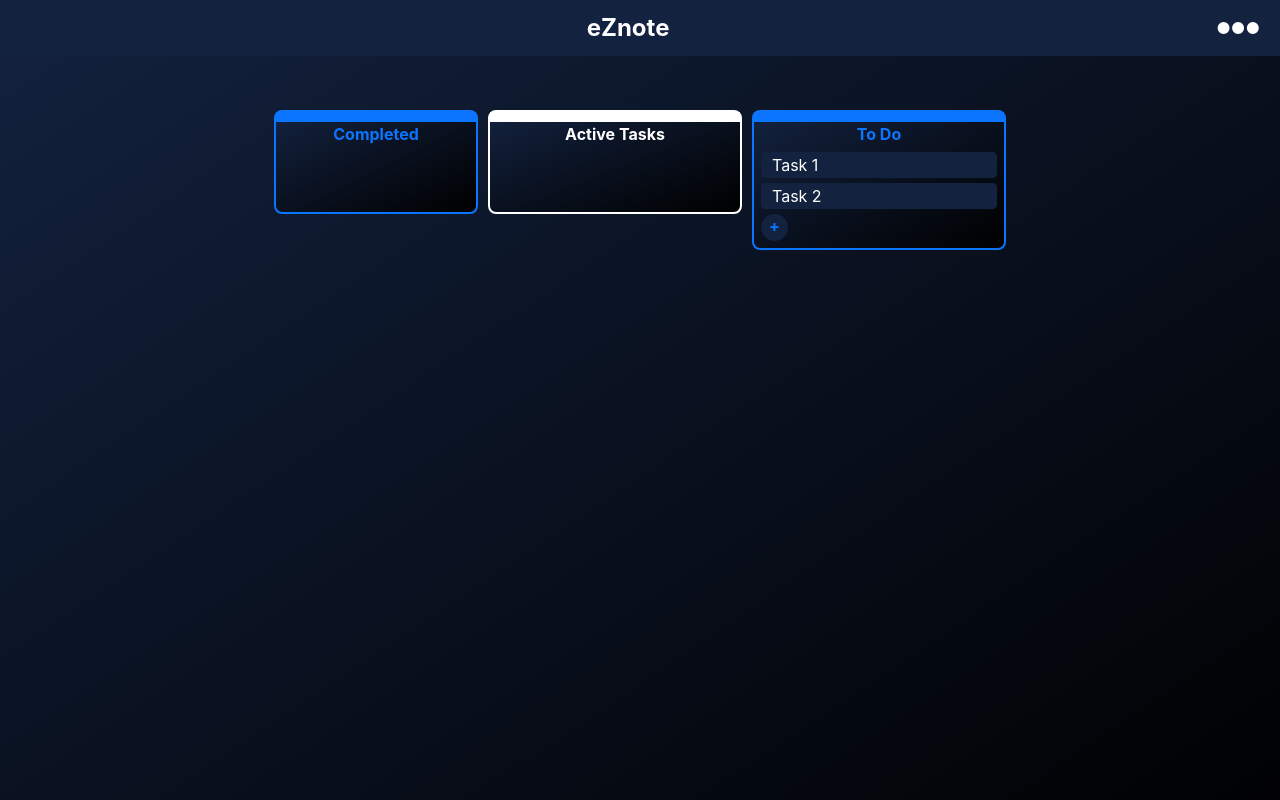
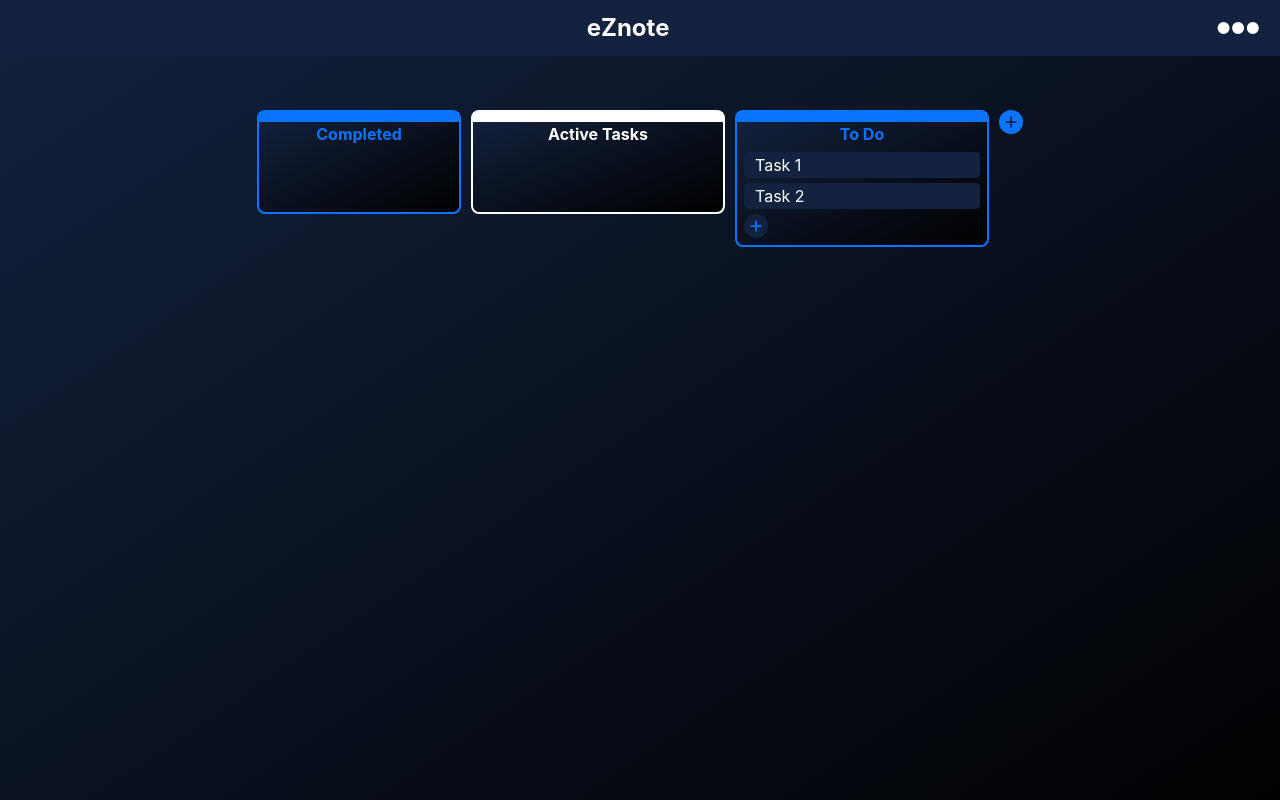
Before and after one commit to CameronCarton/note-app-repo, a React (Vite) app: page / in a window 1280 px wide. Built offline with nearby package versions, Linux system fonts and the light colour scheme.

Commit message:
added add new list button
can now add new lists

```diff
--- a/src/App.css
+++ b/src/App.css
@@ -71,8 +71,8 @@
   background-color: #9c000000;
   display: flex;
   gap: 10px;
-  max-height: 700px;
-  max-width: 1000px;
+  max-height: 80vh;
+  max-width: 60vw;
 
   overflow-x: auto;
   margin: 0 auto;
@@ -136,8 +136,8 @@
 
 .add-task {
   background-color: #ffffff;
-  width: 27px;
-  height: 27px;
+  width: 24px;
+  height: 24px;
   border-radius: 32px;
 
   color: #a5a5a5;
--- a/src/components/Section.tsx
+++ b/src/components/Section.tsx
@@ -3,6 +3,7 @@ import { FontAwesomeIcon } from '@fortawesome/react-fontawesome';
 import { faXmark } from '@fortawesome/free-solid-svg-icons'
 import { faPen } from '@fortawesome/free-solid-svg-icons'
 import { faCheck } from '@fortawesome/free-solid-svg-icons'
+import { faPlus } from '@fortawesome/free-solid-svg-icons'
 import React, { useRef } from "react";
 
 interface SectionProps {
@@ -19,15 +20,17 @@ function Section({themeColors}: SectionProps) {
         [],
         ["Task 1", "Task 2"],
     ]);
+    const [toDoList, setToDoList] = useState(["To Do"]);
     const editRef = useRef(null);
-
-
+    const [gridDisplay, setGridDisplay] = useState("flex");
 
     // add a new task to a list
     const addTask = (list:number) => {
         const newTasks = [...tasks];
         newTasks[list].push("");
         setTasks(newTasks);
+        console.log("New Task added");
+
         setEditTaskText([1,list,tasks[list].length-1]);
     }
 
@@ -39,6 +42,7 @@ function Section({themeColors}: SectionProps) {
             newTasks[list].push(selectedTaskText);
             setTasks(newTasks);
             setSelectedTaskText("");
+            console.log("Task added from list");
         }
     }
 
@@ -47,6 +51,7 @@ function Section({themeColors}: SectionProps) {
         const newTasks = [...tasks];
         newTasks[list].splice(index, 1);
         setTasks(newTasks);
+        console.log("Task deleted");
     }
 
     // edit the text of a task
@@ -61,6 +66,7 @@ function Section({themeColors}: SectionProps) {
         const newTasks = [...tasks];
         newTasks[list][index] = newEdit;
         setTasks(newTasks);
+        console.log("Task edit confirmed");
     }
 
     // select a task to move
@@ -72,6 +78,27 @@ function Section({themeColors}: SectionProps) {
         }
     }
 
+    // add a new toDo list
+    const addToDoList = () => {
+        // new toDoList name entry
+        const newToDoList = [...toDoList];
+        newToDoList.push("To Do");
+        setToDoList(newToDoList);
+
+        // adding a new string[] to the tasks[][]
+        const newTasks = [...tasks];
+        newTasks.push([]);
+        setTasks(newTasks);
+
+        console.log("New ToDo list added");
+
+        //change grid display when many lists added
+        if(newToDoList.length >3){
+            setGridDisplay("inline-grid");
+        }else{
+            setGridDisplay("flex");
+        }
+    }
 
 
     return (
@@ -91,7 +118,7 @@ function Section({themeColors}: SectionProps) {
                                 <div className="list-title" style={{color:toDoColor}}>Completed</div>
                                 <div className="task-list-holder">
 
-                                    {tasks[0].map((task, index) => (
+                                {tasks[0].map((task, index) => (
                                         <div
                                         key={index}
                                         className="task"
@@ -100,9 +127,8 @@ function Section({themeColors}: SectionProps) {
                                             backgroundColor: themeColors[0],
                                             color: themeColors[2],
                                         }}
-                                        onClick={() => selectTask(0,index,task)}
                                         >
-                                        {task}
+                                            <div className="task-text" onClick={() => selectTask(0,index,task)}>{task}</div>
                                         </div>
                                     ))}
 
@@ -119,7 +145,7 @@ function Section({themeColors}: SectionProps) {
                                 <div className="list-title" style={{color:themeColors[2]}}>Active Tasks</div>
                                 <div className="task-list-holder">
 
-                                    {tasks[1].map((task, index) => (
+                                {tasks[1].map((task, index) => (
                                         <div
                                         key={index}
                                         className="task"
@@ -128,9 +154,8 @@ function Section({themeColors}: SectionProps) {
                                             backgroundColor: themeColors[0],
                                             color: themeColors[2],
                                         }}
-                                        onClick={() => selectTask(1,index,task)}
                                         >
-                                        {task}
+                                            <div className="task-text" onClick={() => selectTask(1,index,task)}>{task}</div>
                                         </div>
                                     ))}
 
@@ -140,18 +165,24 @@ function Section({themeColors}: SectionProps) {
 
                     </div>
 
-                    <div className="list-container">
 
-                        <div className="list-holder">
+                    <div className="list-container"
+                    style={{display: gridDisplay,
+                            gridTemplateColumns: "repeat(auto-fill, minmax(250px, 1fr))",
+                            gap: "10px",
+                            alignContent: "start"}}>
+
+                        {toDoList.map((list, list_index) => (
+                        <div className="list-holder" key={list_index}>
                             <div className="list"
                             style={{borderColor: toDoColor,
                             background: `linear-gradient(to bottom right, ${themeColors[0]}, ${themeColors[1]})`}}
-                            onClick={() => addTaskFromList(2)}>
+                            onClick={() => addTaskFromList(list_index+2)}>
                                 <div className="list-bar" style={{backgroundColor:toDoColor}}></div>
-                                <div className="list-title" style={{color:toDoColor}}>To Do</div>
+                                <div className="list-title" style={{color:toDoColor}}>{list}</div>
                                 <div className="task-list-holder">
 
-                                    {tasks[2].map((task, index) => (
+                                    {tasks[list_index+2].map((task, index) => (
                                         <div
                                         key={index}
                                         className="task"
@@ -161,39 +192,42 @@ function Section({themeColors}: SectionProps) {
                                             color: themeColors[2],
                                         }}
                                         >
-                                            {editTaskText[0]==1 && editTaskText[1]==2 && editTaskText[2]==index ?(
+                                            {editTaskText[0]==1 && editTaskText[1]==list_index+2 && editTaskText[2]==index ?(
                                                 <div className="edit-task-text" contentEditable="true" ref={editRef}>{task}</div>
                                             ) : (
-                                                <div className="task-text" onClick={() => selectTask(2,index,task)}>{task}</div>
+                                                <div className="task-text" onClick={() => selectTask(list_index+2,index,task)}>{task}</div>
                                             )}
 
                                             <div style={{display:"flex"}}>
 
-                                                {editTaskText[0]==1 && editTaskText[1]==2 && editTaskText[2]==index ?(
+                                                {editTaskText[0]==1 && editTaskText[1]==list_index+2 && editTaskText[2]==index ?(
                                                     <div className="edit-button"
-                                                    onClick={() => confirmEditTask(2,index,editRef.current.innerText)}><FontAwesomeIcon icon={faCheck} /></div>
+                                                    onClick={() => confirmEditTask(list_index+2,index,editRef.current.innerText)}><FontAwesomeIcon icon={faCheck} /></div>
                                                 ) : (
                                                     <div className="edit-button"
-                                                    onClick={() => editTask(2,index)}><FontAwesomeIcon icon={faPen} size="xs"/></div>
+                                                    onClick={() => editTask(list_index+2,index)}><FontAwesomeIcon icon={faPen} size="xs"/></div>
                                                 )}
 
                                                 <div className="delete-button"
-                                                onClick={() => deleteTask(2,index)}><FontAwesomeIcon icon={faXmark} /></div>
+                                                onClick={() => deleteTask(list_index+2,index)}><FontAwesomeIcon icon={faXmark} /></div>
                                             </div>
                                         </div>
                                     ))}
 
                                     <div className="add-task"
                                     style={{color: themeColors[3], backgroundColor:themeColors[0]}}
-                                    onClick={() => addTask(2)}
-                                    >+</div>
+                                    onClick={() => addTask(list_index+2)}
+                                    ><FontAwesomeIcon icon={faPlus} size="sm"/></div>
 
                                 </div>
                             </div>
                         </div>
-
-
+                        ))}
                     </div>
+                    <div className="add-task"
+                        style={{color: themeColors[0], backgroundColor:themeColors[3]}}
+                        onClick={() => addToDoList()}
+                        ><FontAwesomeIcon icon={faPlus} size="sm"/></div>
 
                 </div>
             </div>
```
